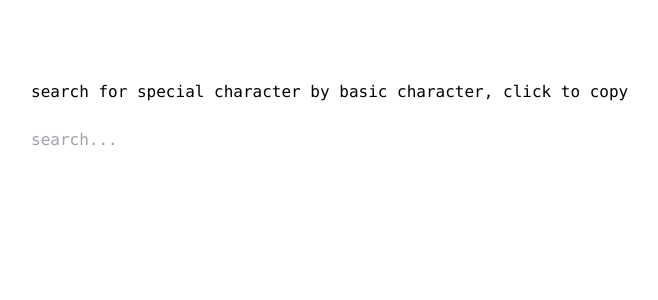
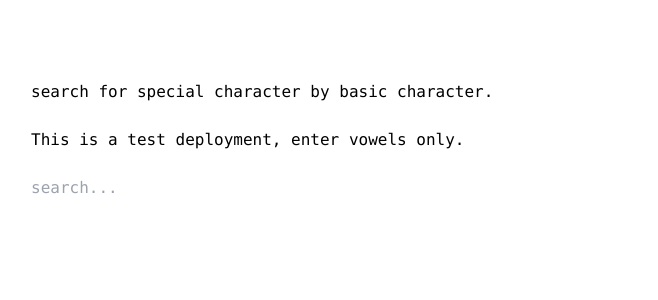
Before and after one commit to navs-github/navs-unicodes, a React (Create React App) app: page / in a window 1280 px wide. Shown: the top 300 px of the page, without its empty margins (49-707 px from the left). Built offline with nearby package versions, Linux system fonts and the light colour scheme.

Commit message:
button focus styling, added tooltips and quick instructions at top

```diff
--- a/src/App.js
+++ b/src/App.js
@@ -2,7 +2,8 @@ import { useState } from 'react';
 
 let unicodes = [
   { name: 'A', unicode: ['à', 'â', '@', 'á', 'æ', 'å'] },
-  { name: 'E', unicode: ['ė', 'ę', 'é', 'è', 'ë'] }
+  { name: 'E', unicode: ['ė', 'ę', 'é', 'è', 'ë'] },
+  { name: 'U', unicode: ['û', 'ü', 'ù', 'ú', 'ū'] }
 ]
 
 
@@ -11,13 +12,15 @@ function App() {
   const [searchTerm, setSearchTerm] = useState('');
   return (
     <div className="App flex flex-col items-baseline space-y-6 p-20 font-mono">
-      <span className="">search for special character by basic character, click to copy</span>
+      <span className="">search for special character by basic character.</span>
+      <span className="">This is a test deployment, enter vowels only.</span>
       <input
         type="text"
         placeholder="search..."
         onChange={(event) => { setSearchTerm(event.target.value); }} />
+
       {unicodes.filter((val) => {
-        if (searchTerm == "") {
+        if (searchTerm === "") {
           return ""
         }
         else if (val.name.toLowerCase().includes(searchTerm.toLowerCase())) {
@@ -25,9 +28,10 @@ function App() {
         }
       }).map((val, key) => {
         return val.unicode.map((val, key) => {
-          return <div><button className="w-36 py-6 bg-blue-50 rounded-md" onClick={(event) => { navigator.clipboard.writeText(val) }}>{val}</button></div>
+          return <div className=""><button className="flex flex-col space-y-4 items-center w-36 py-6 bg-gray-200 shadow-sm rounded-md focus:bg-green-200 focus:outline-none focus:ring-2 focus:ring-green-600" onClick={(event) => { navigator.clipboard.writeText(val) }}><p>{val}</p><span className="text-xs text-gray-700">Copy to clipboard</span></button></div>
         })
       })}
+
     </div>
   );
 }
```
Also changed, not shown: 1 other file (tests, documents, lock files or other folders).
